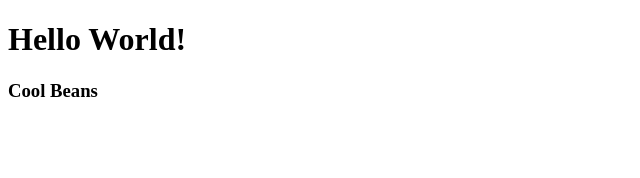
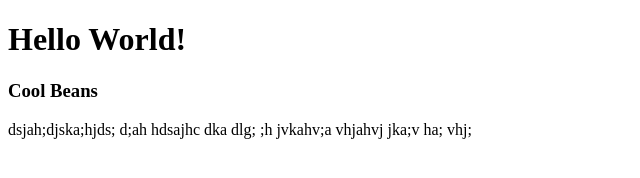
Before and after one commit to awguitar86/git-testing, a plain HTML site: page index.html in a window 1280 px wide. Shown: the whole page, without its empty margins (0-640 px from the left). Drawn offline with Linux system fonts and the light colour scheme.

Commit message:
added p tag

```diff
--- a/index.html
+++ b/index.html
@@ -9,6 +9,6 @@
 <body>
     <h1>Hello World!</h1>
     <h3>Cool Beans</h3>
-
+    <p>dsjah;djska;hjds; d;ah hdsajhc dka dlg; ;h jvkahv;a vhjahvj jka;v ha; vhj;</p>
 </body>
 </html>
```
